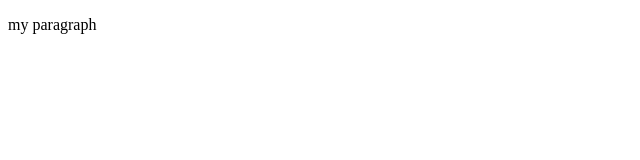
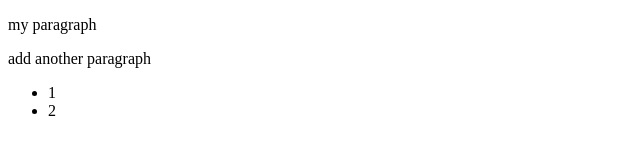
Before and after one commit to komtex/test, a plain HTML site: page index.html in a window 1280 px wide. Shown: the whole page, without its empty margins (0-640 px from the left). Drawn offline with Linux system fonts and the light colour scheme.

Commit message:
another change commit

```diff
--- a/index.html
+++ b/index.html
@@ -6,5 +6,10 @@
 </head>
 <body>
   <p>my paragraph</p>
+  <p>add another paragraph</p>
+  <ul>
+    <li>1</li>
+    <li>2</li>
+  </ul>
 </body>
 </html>
```
